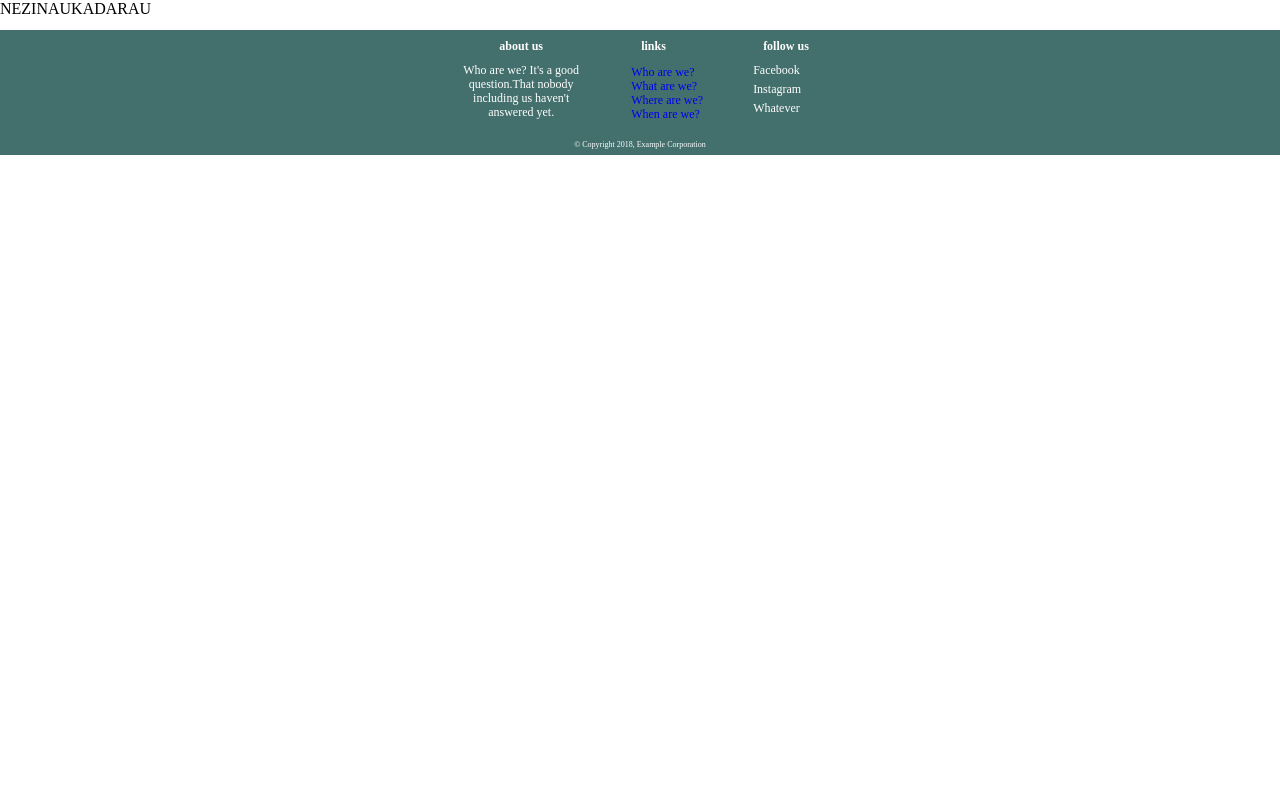
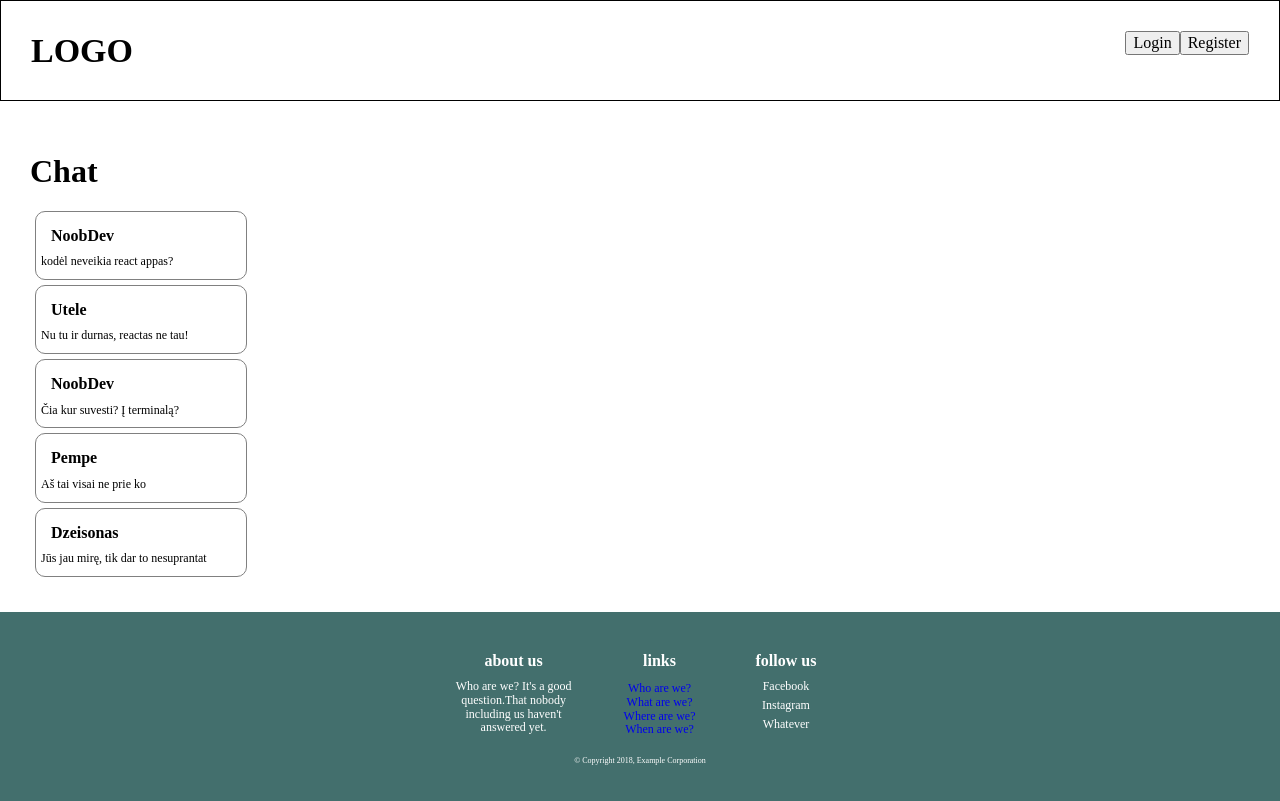
Before and after one commit to JellyGh0st/React-atsiskaitymas, a React (Create React App) app: page /home in a window 1280 px wide. Built offline with nearby package versions, Linux system fonts and the light colour scheme; data requests are answered from the project's data file.

Commit message:
sunkiai sekasi, bet dadejau kontekstu ir css'o

```diff
--- a/src/App.css
+++ b/src/App.css
@@ -0,0 +1,87 @@
+body {
+
+   min-height: 100vh;
+   display: flex;
+   flex-direction: column;
+ }
+
+ header {
+   padding: 30px;
+   display: flex;
+   justify-content: space-between;
+   border: 1px solid black;
+ }
+
+ .logo {
+   font-size: 34px;
+   font-weight: 900;
+ }
+
+ /* main */
+
+.postCard {
+   border: 1px solid gray;
+   width: 200px;
+   border-radius: 10px;
+   padding: 5px;
+   margin: 5px;
+}
+
+ main {
+   flex-grow: 1;
+   padding: 30px;
+ }
+
+/* Footer  */
+
+ footer {
+   background-color: rgb(67, 111, 109);
+   color: rgb(255, 255, 255);
+   display: flex;
+   flex-direction: column;
+   align-items: center;
+   padding: 30px;
+}
+
+footer div {
+
+   text-align: center;
+}
+.flex {
+   display: flex;
+   flex-direction: row;
+   justify-content: center;
+   gap: 50px;
+}
+
+ul {
+   list-style: none;
+   padding:0;
+   font-size:  12px;
+}
+
+a {
+   font-size: 12px;
+   text-decoration: none;
+   padding: 0;
+}
+
+p {
+   font-size: 12px;
+   margin: 5px 0;
+}
+
+h4 {
+   margin: 10px;
+   font-size: 16px;
+}
+
+.aboutUs {
+   text-align: center;
+   width: 120px;
+}
+
+.copy {
+   font-size: 10px;
+   margin: 5px;
+}
--- a/src/App.jsx
+++ b/src/App.jsx
@@ -10,7 +10,7 @@ function App() {
   <>
     <Header/>
     <Routes>
-      <Route path="/" element={<Home/>} />
+      <Route path="/home" element={<Home/>} />
 
     </Routes>
     <Footer/>
--- a/src/components/UI/Footer.css
+++ /dev/null
@@ -1,46 +0,0 @@
-footer {
-   background-color: rgb(67, 111, 109);
-   color: rgb(255, 255, 255);
-   display: flex;
-   flex-direction: column;
-   align-items: center;
-}
-
-.flex {
-   display: flex;
-   flex-direction: row;
-   justify-content: center;
-   gap: 50px;
-}
-
-ul {
-   list-style: none;
-   padding:0;
-   font-size:  12px;
-}
-
-a {
-   font-size: 12px;
-   text-decoration: none;
-   padding: 0;
-}
-
-p {
-   font-size: 12px;
-   margin: 5px 0;
-}
-
-h4 {
-   margin: 10px;
-   font-size: 12px;
-}
-
-.aboutUs {
-   text-align: center;
-   width: 120px;
-}
-
-.copy {
-   font-size: 10px;
-   margin: 5px;
-}
--- a/src/components/UI/Footer.jsx
+++ b/src/components/UI/Footer.jsx
@@ -1,4 +1,3 @@
-import './Footer.css';
 
 const Footer = () => {
    return (
--- a/src/components/UI/Header.jsx
+++ b/src/components/UI/Header.jsx
@@ -1,13 +1,13 @@
+
 const Header = () => {
    return (
       <header>
-         <div>
-            NEZINAUKADARAU
+         <div className='logo'>
+            LOGO
          </div>
          <div className="userInfo">
-            <ul>
-               <li></li>
-            </ul>
+            <button>Login</button>
+            <button>Register</button>
          </div>
       </header>
    );
--- a/src/components/UI/Molecules/Post.jsx
+++ b/src/components/UI/Molecules/Post.jsx
@@ -1,11 +1,11 @@
-const Post = () => {
+const Post = ({data}) => {
    return (
-   <div>
+   <div className="postCard">
       <div>
-         User
+         <h4>{data.userName}</h4>
       </div>
       <div>
-         tekstas
+         <p>{data.title}</p>
       </div>
    </div>  );
 }
--- a/src/contexts/PostsContext.jsx
+++ b/src/contexts/PostsContext.jsx
@@ -33,8 +33,8 @@ const PostsProvider = ({ children }) => {
    <PostsContext.Provider
       value={{
         posts,
-		  setPosts,
-		  PostsActionTypes
+		    setPosts,
+		    PostsActionTypes
       }}
    >
       {children}
--- a/src/data.json
+++ b/src/data.json
@@ -33,26 +33,31 @@
       {
          "id": 1,
          "userId": 4,
+         "userName": "NoobDev",
          "title": "kodėl neveikia react appas?"
       },
       {
          "id": 2,
          "userId": 3 ,
+         "userName": "Utele",
          "title": "Nu tu ir durnas, reactas ne tau!"
       },
       {
          "id": 3,
          "userId": 4,
+         "userName": "NoobDev",
          "title": "Čia kur suvesti? Į terminalą?"
       },
       {
          "id": 4,
          "userId": 1,
+         "userName": "Pempe",
          "title": "Aš tai visai ne prie ko"
       },
       {
          "id": 5,
          "userId": 2,
+         "userName": "Dzeisonas",
          "title": "Jūs jau mirę, tik dar to nesuprantat"
       }
    ]
```
Also changed, not shown: src/contexts/UsersContex.jsx (added, +43 -0 lines), src/components/UI/Header.css (deleted).
